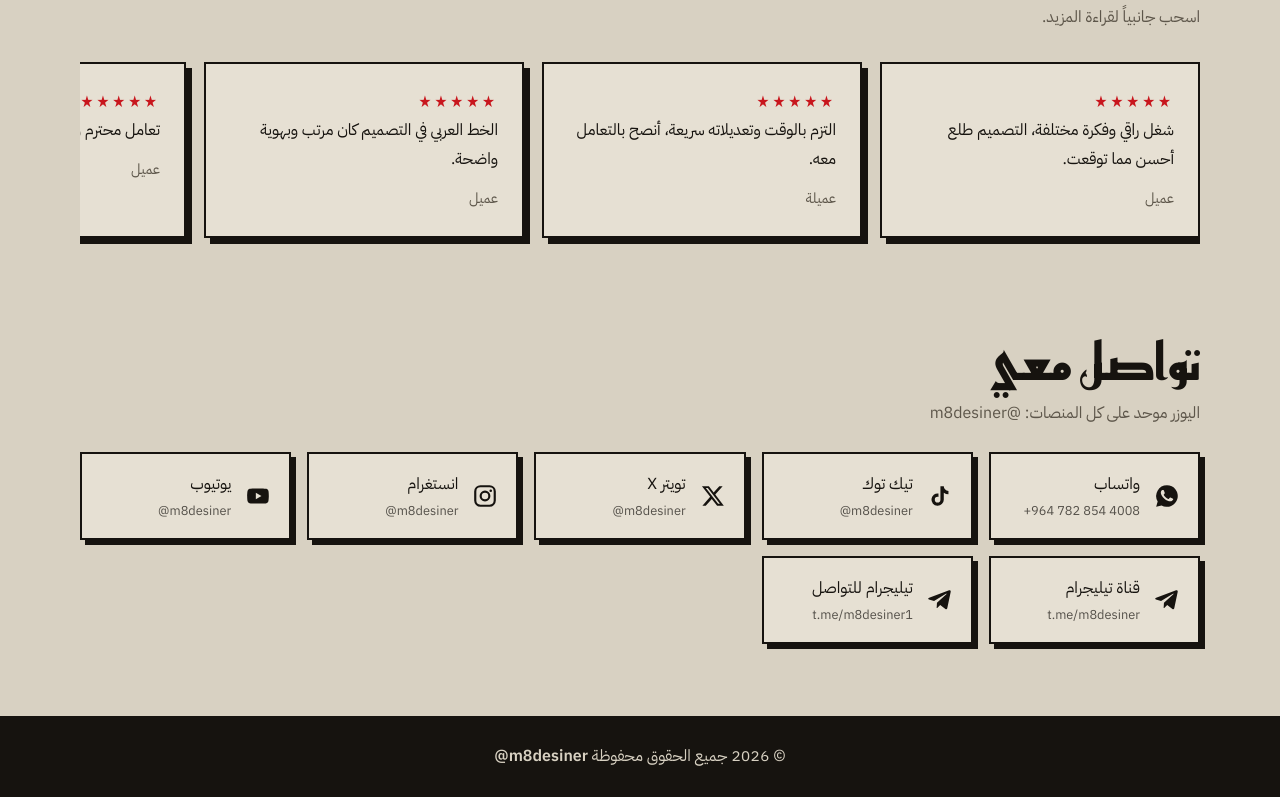
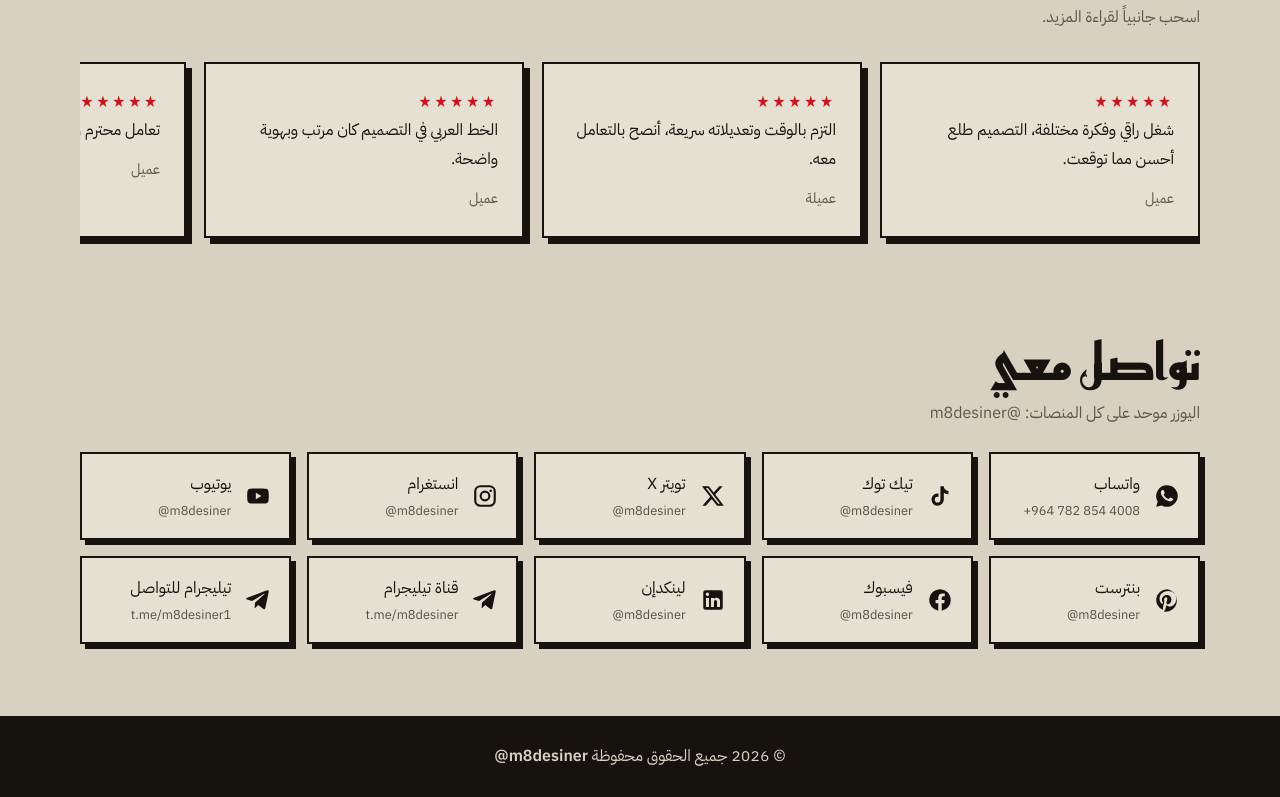
Before and after one commit to xv51mo/m8desiner, a plain HTML site: page index.html in a window 1280 px wide. Shown: the part 3204-4001 px from the top of the page. Drawn offline with Linux system fonts and the light colour scheme.

Commit message:
Update index.html

```diff
--- a/index.html
+++ b/index.html
@@ -148,6 +148,9 @@ var socials=[["واتساب","+964 782 854 4008","https://wa.me/9647828544008",P
 ["تويتر X","@m8desiner","https://x.com/m8desiner","M17.8 3h3.1l-6.8 7.7L22 21h-6.2l-4.9-6.3L5.3 21H2.2l7.2-8.3L1.8 3h6.4l4.4 5.8L17.8 3zm-1.1 16.2h1.7L7.2 4.7H5.4l11.3 14.5z"],
 ["انستغرام","@m8desiner","https://instagram.com/m8desiner","M7.8 2h8.4A5.8 5.8 0 0 1 22 7.8v8.4a5.8 5.8 0 0 1-5.8 5.8H7.8A5.8 5.8 0 0 1 2 16.2V7.8A5.8 5.8 0 0 1 7.8 2zm0 2A3.8 3.8 0 0 0 4 7.8v8.4A3.8 3.8 0 0 0 7.8 20h8.4a3.8 3.8 0 0 0 3.8-3.8V7.8A3.8 3.8 0 0 0 16.2 4H7.8zM12 7a5 5 0 1 1 0 10 5 5 0 0 1 0-10zm0 2a3 3 0 1 0 0 6 3 3 0 0 0 0-6zm5.3-3.1a1.2 1.2 0 1 1 0 2.4 1.2 1.2 0 0 1 0-2.4z"],
 ["يوتيوب","@m8desiner","https://youtube.com/@m8desiner","M21.6 7.2a2.5 2.5 0 0 0-1.8-1.8C18.2 5 12 5 12 5s-6.2 0-7.8.4A2.5 2.5 0 0 0 2.4 7.2C2 8.8 2 12 2 12s0 3.2.4 4.8a2.5 2.5 0 0 0 1.8 1.8C5.8 19 12 19 12 19s6.2 0 7.8-.4a2.5 2.5 0 0 0 1.8-1.8c.4-1.6.4-4.8.4-4.8s0-3.2-.4-4.8zM10 15V9l5.2 3L10 15z"],
+["بنترست","@m8desiner","https://pinterest.com/m8desiner","M12 2a10 10 0 0 0-3.6 19.3c-.1-.8-.2-2.1 0-3 .2-.8 1.2-5 1.2-5s-.3-.6-.3-1.5c0-1.4.8-2.4 1.8-2.4.8 0 1.2.6 1.2 1.4 0 .9-.6 2.2-.8 3.4-.2 1 .5 1.8 1.5 1.8 1.8 0 3.1-1.9 3.1-4.6 0-2.4-1.7-4.1-4.2-4.1-2.9 0-4.6 2.2-4.6 4.4 0 .9.3 1.8.8 2.3.1.1.1.2.1.3l-.3 1.2c0 .2-.2.2-.4.1-1.5-.7-2.4-2.9-2.4-4.7 0-3.8 2.8-7.3 8-7.3 4.2 0 7.5 3 7.5 7 0 4.2-2.6 7.5-6.3 7.5-1.2 0-2.4-.6-2.8-1.4l-.8 2.9c-.3 1.1-1 2.4-1.5 3.2A10 10 0 1 0 12 2z"],
+["فيسبوك","@m8desiner","https://facebook.com/m8desiner","M22 12a10 10 0 1 0-11.6 9.9v-7h-2.5V12h2.5V9.8c0-2.5 1.5-3.9 3.8-3.9 1.1 0 2.2.2 2.2.2v2.4h-1.2c-1.2 0-1.6.8-1.6 1.6V12h2.7l-.4 2.9h-2.3v7A10 10 0 0 0 22 12z"],
+["لينكدإن","@m8desiner","https://linkedin.com/in/m8desiner","M19 3A2 2 0 0 1 21 5v14a2 2 0 0 1-2 2H5a2 2 0 0 1-2-2V5a2 2 0 0 1 2-2h14zm-.5 15.5v-5.3a3.3 3.3 0 0 0-3.3-3.3c-.9 0-1.9.5-2.3 1.3v-1.1h-2.8v8.4h2.8v-4.9c0-.8.6-1.5 1.4-1.5s1.4.7 1.4 1.5v4.9h2.8zM6.9 8.3a1.6 1.6 0 1 0 0-3.2 1.6 1.6 0 0 0 0 3.2zM8.3 18.5v-8.4H5.5v8.4h2.8z"],
 ["قناة تيليجرام","t.me/m8desiner","https://t.me/m8desiner",T],["تيليجرام للتواصل","t.me/m8desiner1","https://t.me/m8desiner1",T]];
 var $=function(i){return document.getElementById(i)};
 $('mq').textContent=('m8desiner ✦ خط عربي ✦ كولاج ✦ بوسترات ✦ ').repeat(12);
```
